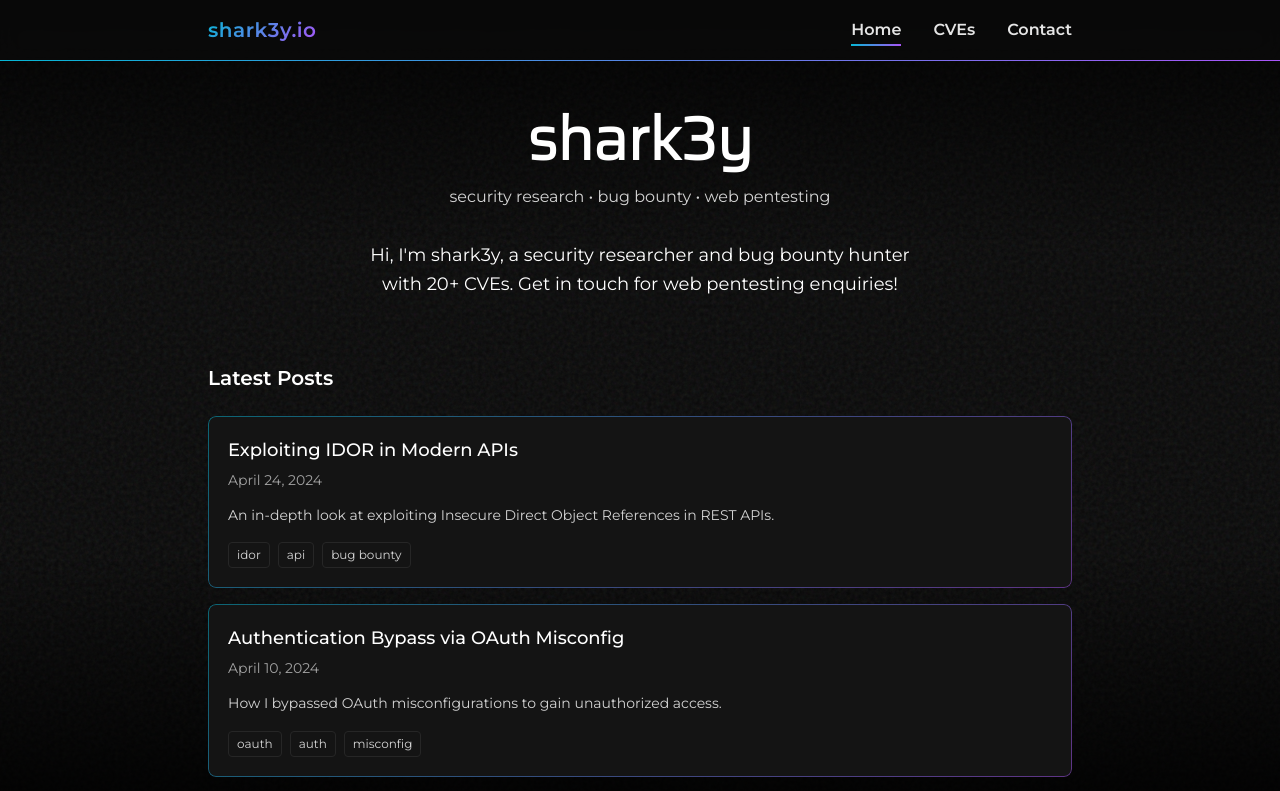
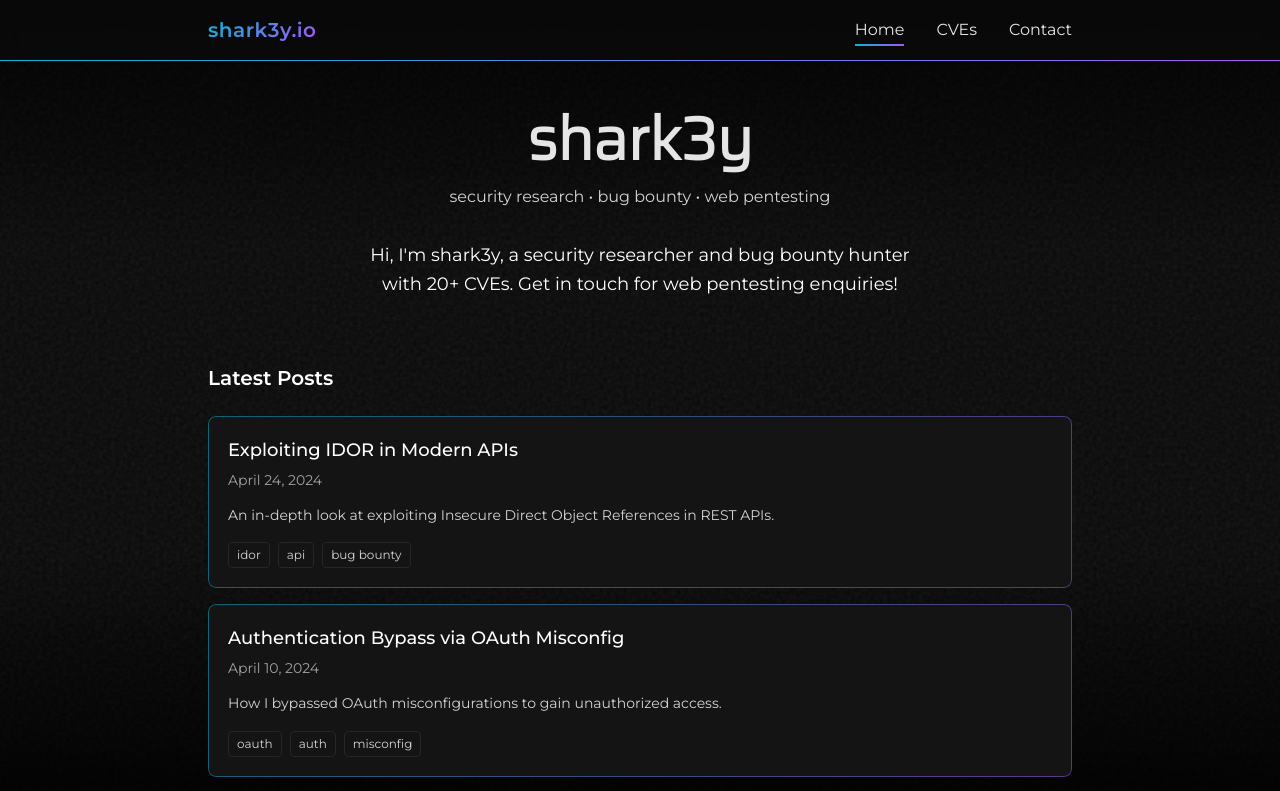
Before and after one commit to angusgee/shark3y.io, a React (Vite) app: page / in a window 1280 px wide. Shown: the top 791 px of the page. Built offline with nearby package versions, Linux system fonts and the light colour scheme.

Commit message:
refactor: headings are too bright, change them to gray

```diff
--- a/src/components/Navbar.jsx
+++ b/src/components/Navbar.jsx
@@ -25,7 +25,7 @@ export default function Navbar() {
               <Link
                 key={link.path}
                 to={link.path}
-                className={`text-md font-semibold text-gray transition-all nav-link-underline ${
+                className={`text-md text-gray transition-all nav-link-underline ${
                   location.pathname === link.path ? 'nav-link-underline-active' : ''
                 }`}
               >
@@ -50,7 +50,7 @@ export default function Navbar() {
                 key={link.path}
                 to={link.path}
                 onClick={() => setMobileMenuOpen(false)}
-                className={`text-sm font-bold text-white transition-all nav-link-underline inline-block w-fit ${
+                className={`text-sm text-gray transition-all nav-link-underline inline-block w-fit ${
                   location.pathname === link.path ? 'nav-link-underline-active' : ''
                 }`}
               >
--- a/src/pages/CVEs.jsx
+++ b/src/pages/CVEs.jsx
@@ -18,7 +18,7 @@ export default function CVEs() {
   return (
     <div className="max-w-4xl mx-auto px-4 py-12">
       <h1 className="text-3xl font-bold mb-2">
-        <span className="gradient-text">CVEs</span>
+        <span className="text-gray">CVEs</span>
       </h1>
       <p className="text-gray-text mb-8">
         A collection of vulnerabilities I've discovered and responsibly disclosed.
--- a/src/pages/Contact.jsx
+++ b/src/pages/Contact.jsx
@@ -25,7 +25,7 @@ export default function Contact() {
   return (
     <div className="max-w-4xl mx-auto px-4 py-12">
       <h1 className="text-3xl font-bold mb-2">
-        <span className="gradient-text">Contact</span>
+        <span className="text-gray">Contact</span>
       </h1>
       <p className="text-gray-text mb-8">
         Get in touch for security research collaborations, bug bounty inquiries, or just to say hello.
--- a/src/pages/Home.jsx
+++ b/src/pages/Home.jsx
@@ -5,7 +5,7 @@ export default function Home() {
   return (
     <div className="max-w-4xl mx-auto px-4 py-12">
       <section className="text-center mb-16">
-        <h1 className="text-5xl md:text-6xl mb-4 font-saira text-white">
+        <h1 className="text-5xl md:text-6xl mb-4 font-saira text-gray">
           shark3y
         </h1>
         <p className="text-gray-text text-md">
```
